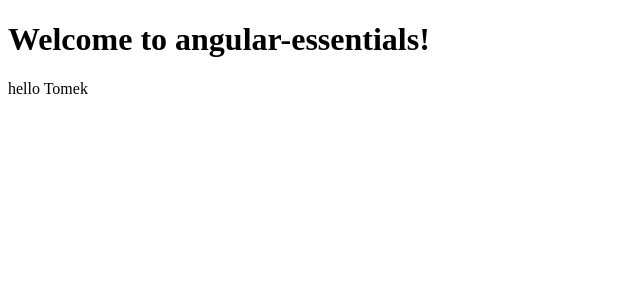
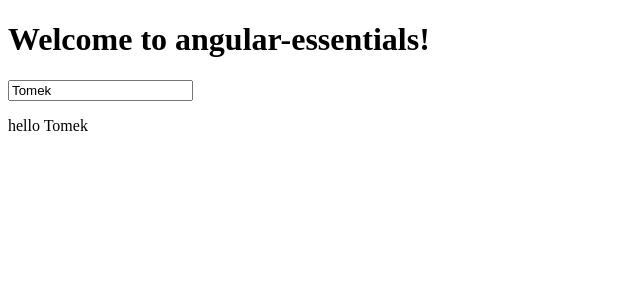
Before and after one commit to Niegi/angular-essentials, an Angular app: page / in a window 1280 px wide. Shown: the top 300 px of the page, without its empty margins (0-640 px from the left). Built offline with nearby package versions, Linux system fonts and the light colour scheme.

Commit message:
after_lesson21

```diff
--- a/src/app/app.module.ts
+++ b/src/app/app.module.ts
@@ -1,5 +1,6 @@
 import { BrowserModule } from '@angular/platform-browser';
 import { NgModule } from '@angular/core';
+import { FormsModule } from '@angular/forms';
 
 import { AppComponent } from './app.component';
 import { UserComponent } from './user/user.component';
@@ -10,7 +11,8 @@ import { UserComponent } from './user/user.component';
     UserComponent
   ],
   imports: [
-    BrowserModule
+    BrowserModule,
+    FormsModule
   ],
   providers: [],
   bootstrap: [AppComponent]
--- a/src/app/user/user.component.html
+++ b/src/app/user/user.component.html
@@ -1 +1,2 @@
+<input type="text" [(ngModel)]="name">
 <p>hello {{name}}</p>
--- a/src/app/user/user.component.ts
+++ b/src/app/user/user.component.ts
@@ -7,4 +7,7 @@ import { Component } from '@angular/core';
 })
 export class UserComponent {
   name = 'Tomek';
+  // onUserInput(event) {
+  //   this.name = event.target.value;
+  // }
 }
```
